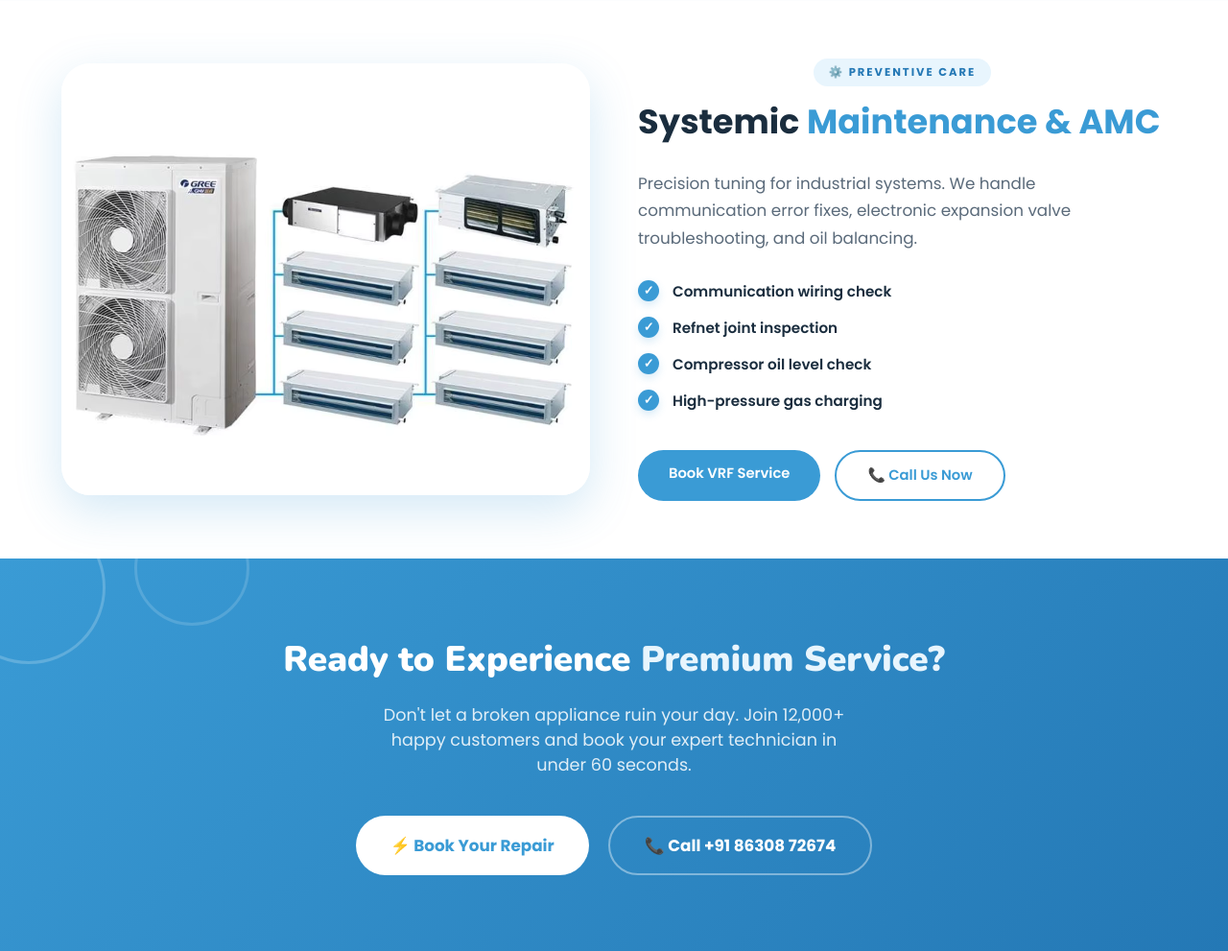
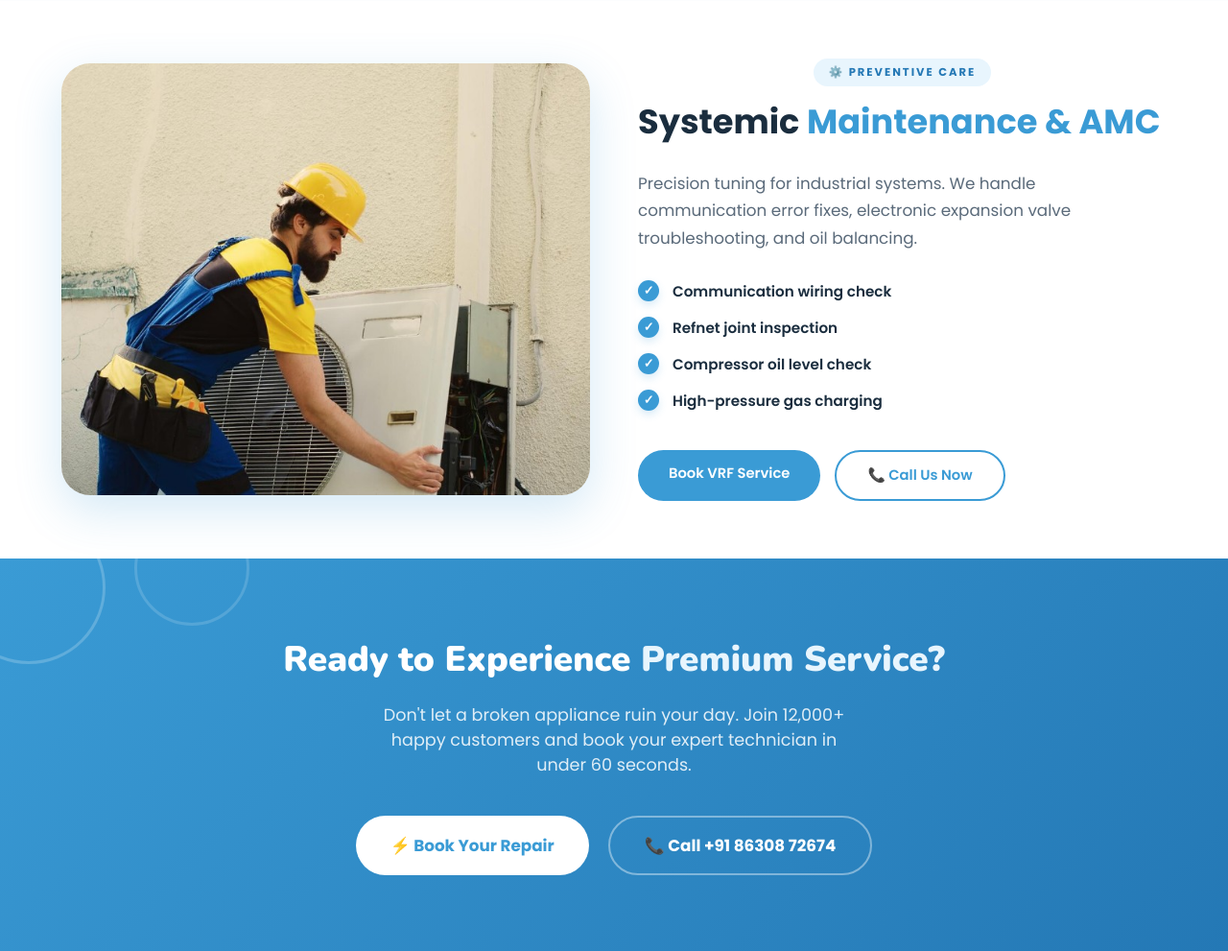
Before and after one commit to mynexasolutions-spec/aircool, a Flask app: page /vrf-ac in a window 1280 px wide. Shown: the part 2157-3148 px from the top of the page at 96% size. Run offline with Flask 3, Linux system fonts and the light colour scheme.

Commit message:
updated serices images

```diff
--- a/templates/pages/index.html
+++ b/templates/pages/index.html
@@ -98,7 +98,7 @@
       </div>
     </div>
     <div class="city-card">
-      <img src="https://images.unsplash.com/photo-1587474260584-136574528ed5?w=600&auto=format&fit=crop&sat=-100"
+      <img src="{{ url_for('static', filename='images/rudrapur.jpeg') }}"
         alt="Rudrapur" />
       <div class="city-overlay"></div>
       <div class="city-info">
--- a/templates/pages/services.html
+++ b/templates/pages/services.html
@@ -63,7 +63,7 @@
 
     <div class="service-card">
       <div class="service-img-wrap">
-        <img src="{{ url_for('static', filename='images/VRB_AC.png') }}" alt="VRF VRV AC" />
+        <img src="{{ url_for('static', filename='images/VRV_AC.png') }}" alt="VRF VRV AC" />
       </div>
       <div class="service-info">
         <span class="service-tag">Commercial</span>
--- a/templates/pages/vrf_ac.html
+++ b/templates/pages/vrf_ac.html
@@ -231,7 +231,7 @@
 <section class="highlight-section">
   <div class="highlight-grid">
     <div class="highlight-card">
-      <img src="{{ url_for('static', filename='images/VRB_AC.png') }}" alt="VRF Care" />
+      <img src="{{ url_for('static', filename='images/VRV_AC.png') }}" alt="VRF Care" />
       <h4>VRF / VRV Installation</h4>
       <div class="highlight-actions">
         <a href="{{ url_for('contact') }}" class="h-btn h-btn-primary">Book Now</a>
@@ -239,7 +239,7 @@
       </div>
     </div>
     <div class="highlight-card">
-      <img src="{{ url_for('static', filename='images/VRB_AC.png') }}" alt="VRF Repair" style="filter: hue-rotate(10deg);" />
+      <img src="{{ url_for('static', filename='images/valve_repair.jpg') }}" alt="VRF Repair" style="filter: hue-rotate(10deg);" />
       <h4>Expansion Valve Repair</h4>
       <div class="highlight-actions">
         <a href="{{ url_for('contact') }}" class="h-btn h-btn-primary">Book Now</a>
@@ -247,7 +247,7 @@
       </div>
     </div>
     <div class="highlight-card">
-      <img src="{{ url_for('static', filename='images/VRB_AC.png') }}" alt="VRF Service" style="filter: brightness(1.1);" />
+      <img src="{{ url_for('static', filename='images/vrf_maintenance.jpg') }}" alt="VRF Service" style="filter: brightness(1.1);" />
       <h4>Maintenance & AMC</h4>
       <div class="highlight-actions">
         <a href="{{ url_for('contact') }}" class="h-btn h-btn-primary">Book Now</a>
@@ -263,7 +263,7 @@
 <section class="repair-section" id="commercial">
   <div class="repair-grid">
     <div class="repair-image-box">
-      <img src="{{ url_for('static', filename='images/VRB_AC.png') }}" alt="VRF Installation" />
+      <img src="{{ url_for('static', filename='images/commercial_grade.jpg') }}" alt="VRF Installation" />
       <div style="position: absolute; top: 20px; right: 20px; z-index: 10;">
         <span class="slide-image-badge" style="background:#22c55e;">Commercial Grade</span>
       </div>
@@ -294,7 +294,7 @@
 <section class="repair-section bg-alt" id="valve">
   <div class="repair-grid">
     <div class="repair-image-box">
-      <img src="{{ url_for('static', filename='images/VRB_AC.png') }}" alt="VRF Valve Repair" style="filter: hue-rotate(30deg);" />
+      <img src="{{ url_for('static', filename='images/valve_repair.jpg') }}" alt="VRF Valve Repair" style="filter: hue-rotate(30deg);" />
     </div>
     <div class="repair-content">
       <div class="section-label">🧩 Precision Components</div>
@@ -322,7 +322,7 @@
 <section class="repair-section" id="maintenance">
   <div class="repair-grid">
     <div class="repair-image-box">
-      <img src="{{ url_for('static', filename='images/VRB_AC.png') }}" alt="VRF Service" />
+      <img src="{{ url_for('static', filename='images/vrf_maintenance.jpg') }}" alt="VRF Service" />
     </div>
     <div class="repair-content">
       <div class="section-label">⚙️ Preventive Care</div>
--- a/templates/partials/navbar.html
+++ b/templates/partials/navbar.html
@@ -22,7 +22,7 @@
           </div>
         </a>
         <a href="{{ url_for('vrf_ac') }}" class="dropdown-item">
-          <img src="{{ url_for('static', filename='images/VRB_AC.png') }}" class="dropdown-img" />
+          <img src="{{ url_for('static', filename='images/VRV_AC.png') }}" class="dropdown-img" />
           <div class="dropdown-info">
             <span class="dropdown-name">VRF / VRV System</span>
             <span class="dropdown-tag">Industrial Cooling</span>
@@ -43,7 +43,7 @@
           </div>
         </a>
         <a href="{{ url_for('washing_machine') }}" class="dropdown-item">
-          <img src="{{ url_for('static', filename='images/washing_machine.png') }}" class="dropdown-img" />
+          <img src="{{ url_for('static', filename='images/washing_fix.png') }}" class="dropdown-img" />
           <div class="dropdown-info">
             <span class="dropdown-name">Washing Machine</span>
             <span class="dropdown-tag">Premium Care</span>
```
Also changed, not shown: templates/pages/fridge_repair.html (+4 -4 lines), templates/pages/geyser_repair.html (+4 -4 lines), templates/pages/washing_machine.html (+4 -4 lines), static/images/VRV_AC.png (renamed from static/images/VRB_AC.png), static/images/commercial_grade.jpg (added), static/images/geyser_install.png (added), static/images/geyser_safety.png (added), static/images/rudrapur.jpeg (added), static/images/vrf_maintenance.jpg (added), static/images/washing_fix.png (added), static/images/washing_pcb.png (added), 2 other files.
